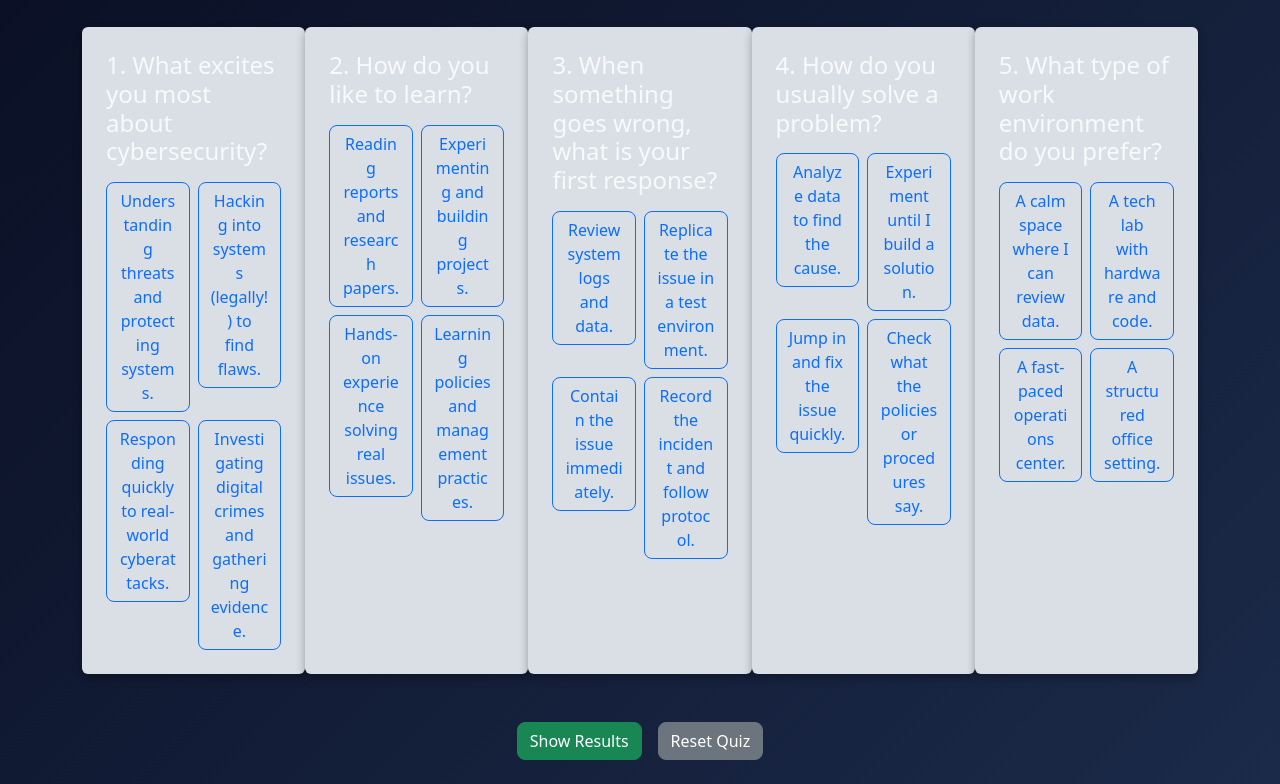
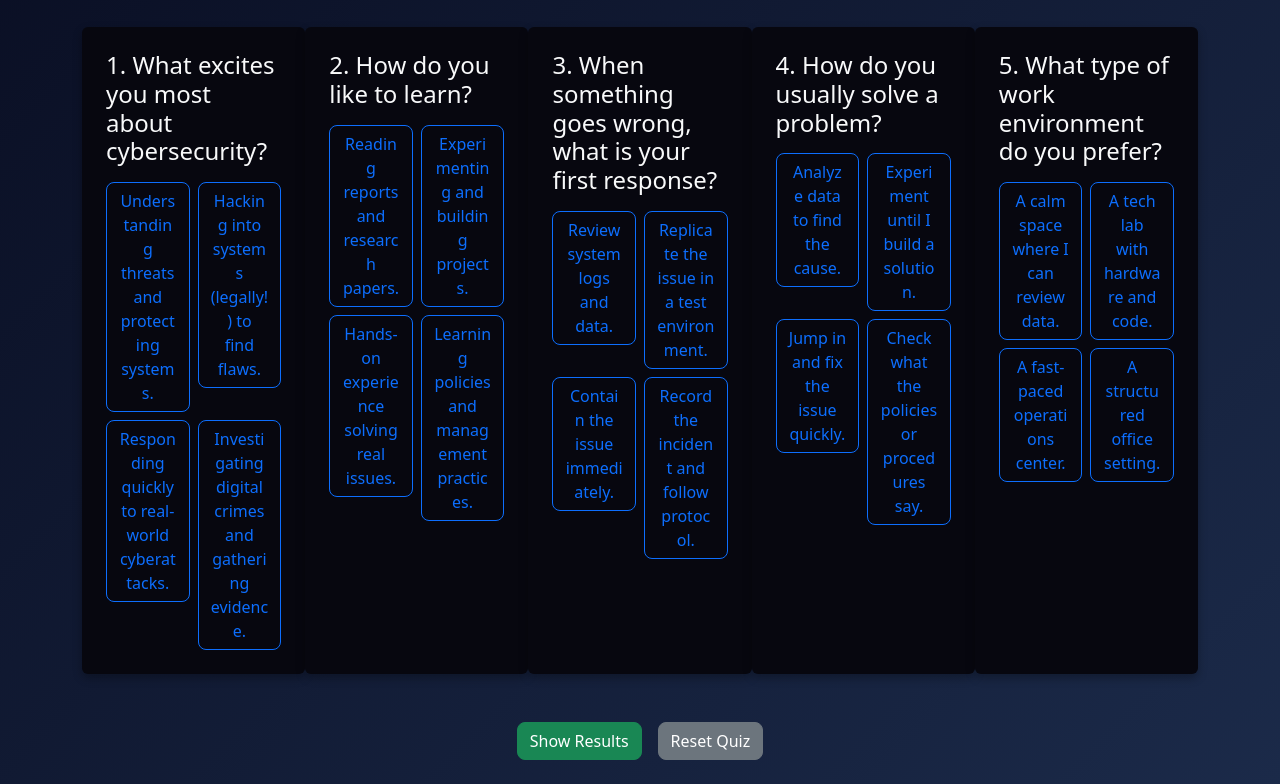
Before and after one commit to MikeE1017/assignment-8, a plain HTML site: page index.html in a window 1280 px wide. Shown: the part 77-861 px from the top of the page. Drawn offline with nearby package versions, Linux system fonts and the light colour scheme.

Commit message:
edit card background

```diff
--- a/css/style.css
+++ b/css/style.css
@@ -19,7 +19,7 @@ body {
 }
 
 .card {
-  background-color: #d9dfe4;
+  background-color: #07070f;
   color: #f8f9fa;
   border: none;
   box-shadow: 0 4px 10px rgba(0, 0, 0, 0.3);
```
